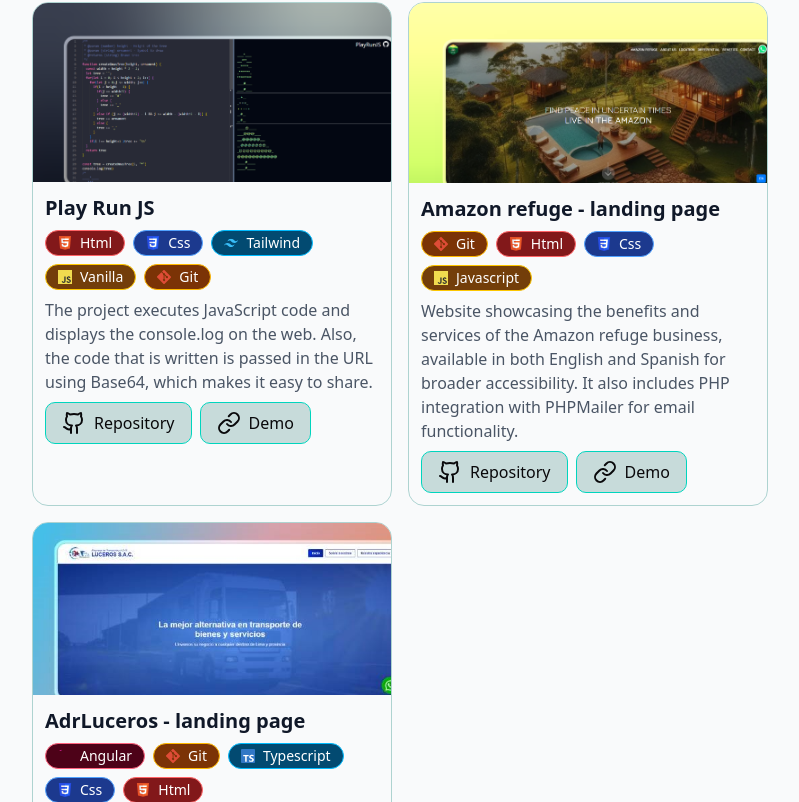
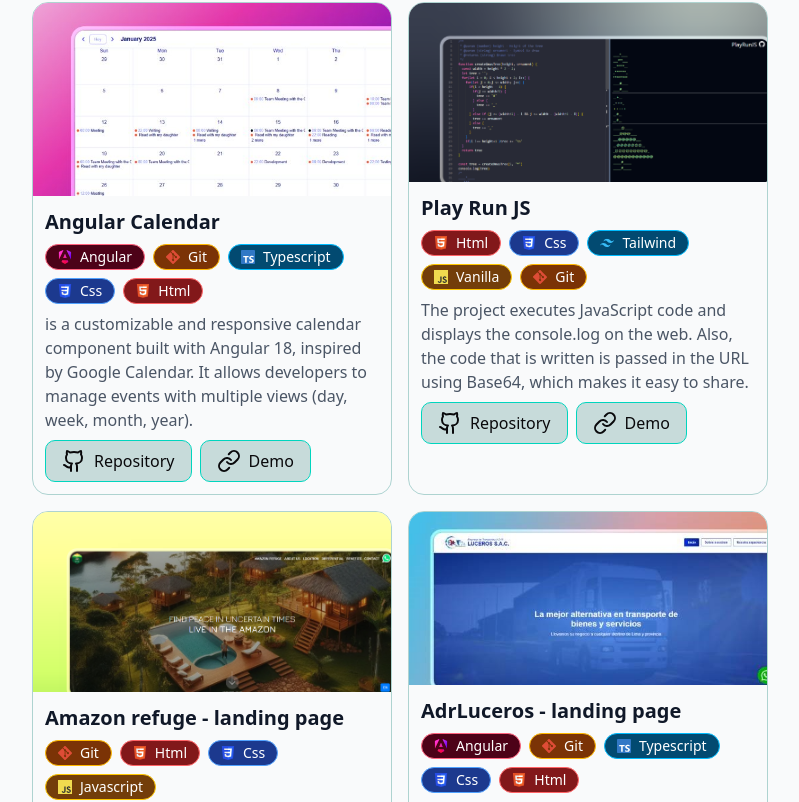
Before and after one commit to luis-keny/portfolio, a Next.js app: page / in a window 1280 px wide. Shown: the part 982-1784 px from the top of the page, without its empty margins (240-1039 px from the left). Built offline with nearby package versions, Linux system fonts and the light colour scheme.

Commit message:
chore: add Angular Calendar project details and enable its display in the projects section

```diff
--- a/src/sections/Projects.tsx
+++ b/src/sections/Projects.tsx
@@ -2,7 +2,7 @@ import { CardProject } from "@/components/CardProject";
 import { CardProject as CardProjectType } from "@/interfaces/card-project";
 import { Code2 } from "lucide-react";
 
-// import AngularCalendar from '@/public/projects/angular-calendar.jpg';
+import AngularCalendar from '@/public/projects/angular-calendar.jpg';
 import AdrLuceros from '@/public/projects/adrluceros-landingpage.jpg';
 import PlayRunJs from '@/public/projects/play-run-js.png';
 import AmazonRefuge from '@/public/projects/amazon-refuge.png'
@@ -16,20 +16,20 @@ import HtmlTag from "@/components/tag/HtmlTag";
 import JavascriptTag from "@/components/tag/JavascriptTag";
 
 const PROJECTS: CardProjectType[] = [
-  // {
-  //   title: "Angular Calendar",
-  //   description: "is a customizable and responsive calendar component built with Angular 18, inspired by Google Calendar. It allows developers to manage events with multiple views (day, week, month, year) without the need for additional libraries.",
-  //   image: AngularCalendar,
-  //   tags: [
-  //     <AngularTag key={`angular-tag-angular-calendar`}/>,
-  //     <GitTag key={`git-tag-angular-calendar`}/>,
-  //     <TypescriptTag key={`typescript-tag-angular-calendar`}/>,
-  //     <CssTag key={`css-tag-angular-calendar`}/>,
-  //     <HtmlTag key={`html-tag-angular-calendar`}/>,
-  //   ],
-  //   linkDemo: "https://angular-calendar-ten.vercel.app/",
-  //   linkRepo: "https://github.com/luis-keny/angular-calendar",
-  // },
+  {
+    title: "Angular Calendar",
+    description: "is a customizable and responsive calendar component built with Angular 18, inspired by Google Calendar. It allows developers to manage events with multiple views (day, week, month, year).",
+    image: AngularCalendar,
+    tags: [
+      <AngularTag key={`calendar-angular`}/>,
+      <GitTag key={`calendar-git`}/>,
+      <TypescriptTag key={`calendar-ts`}/>,
+      <CssTag key={`calendar-css`}/>,
+      <HtmlTag key={`calendar-html`}/>,
+    ],
+    linkDemo: "https://angular-calendar-ten.vercel.app/",
+    linkRepo: "https://github.com/luis-keny/angular-calendar",
+  },
   {
     title: "Play Run JS",
     description: "The project executes JavaScript code and displays the console.log on the web. Also, the code that is written is passed in the URL using Base64, which makes it easy to share.",
```
